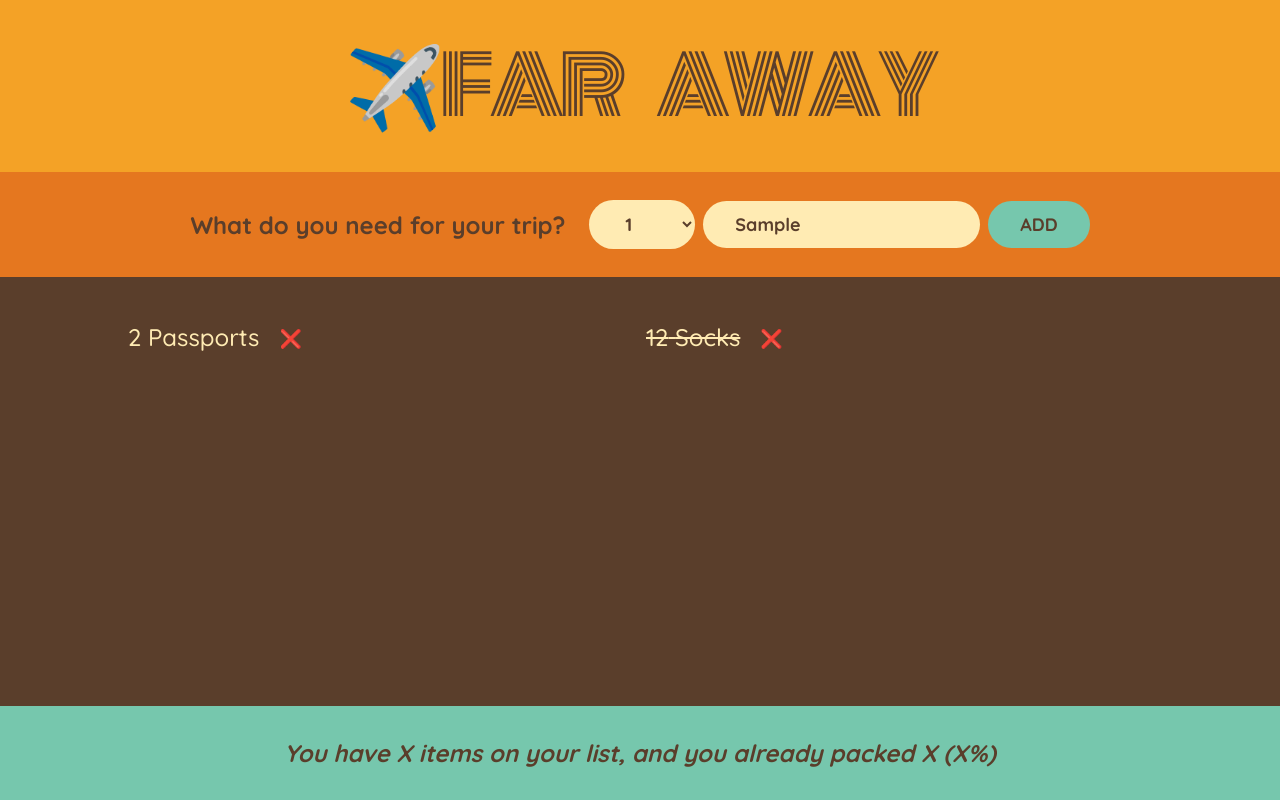
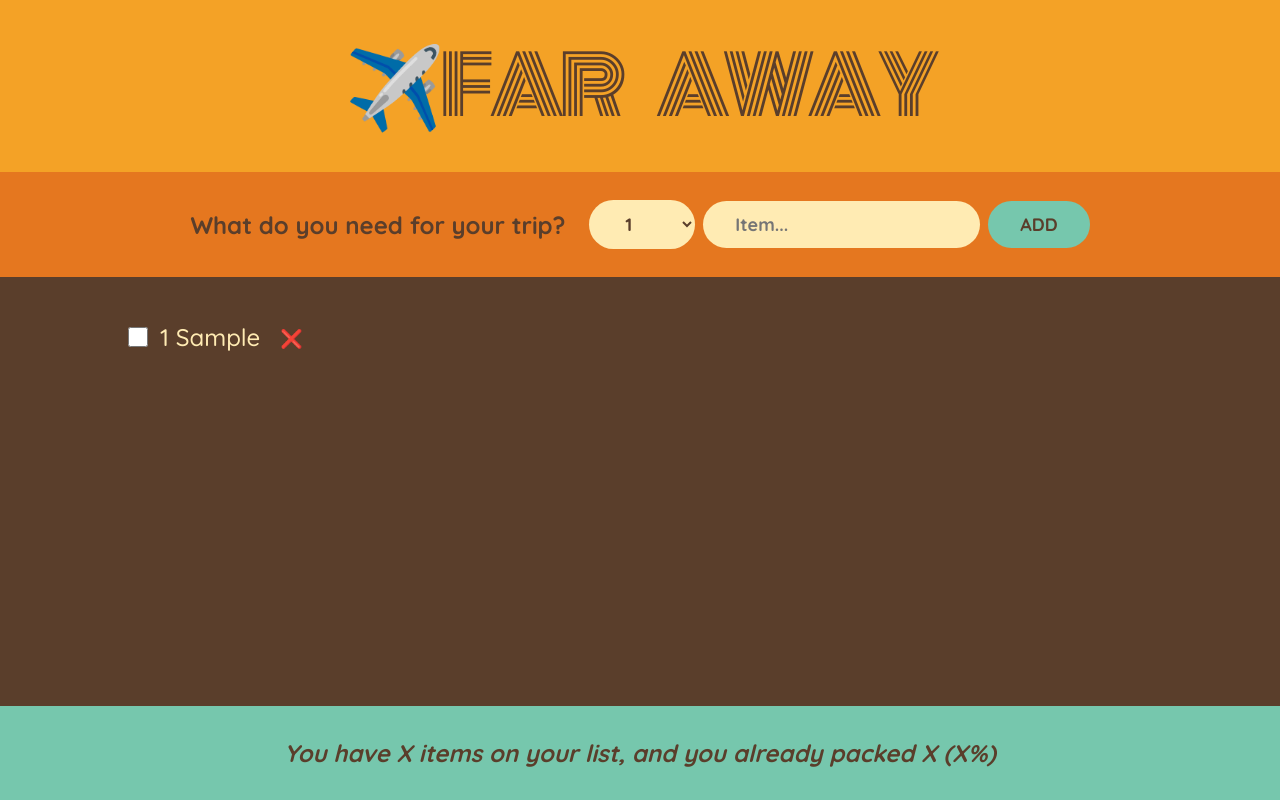
Before and after one commit to Dacchu2803/travel-list, a React (Create React App) app: page / in a window 1280 px wide. Both pictures are taken after typing "Sample" into the empty fields and a click on the button "ADD". Built offline with nearby package versions, Linux system fonts and the light colour scheme.

Commit message:
Code changes for deleting,adding and updating list

```diff
--- a/src/App.js
+++ b/src/App.js
@@ -6,11 +6,24 @@
 ];
 
 export default function App() {
+  const [items,setItems] = useState([]);
+  function handleAddItems(item){
+    setItems((items) => [...items,item]);
+  }
+
+  function handleDeleteItems(id){
+    setItems((items) => items.filter(item=>item.id!==id));
+  }
+
+  function handleToggleItems(id){
+    setItems(items => items.map(item=>item.id===id?{...item,packed:!item.packed}:item));
+  }
+
   return (
     <div className="app">
     <Logo />
-    <Form />
-    <PackingList />
+    <Form onAddItems={handleAddItems}/>
+    <PackingList items={items} onDeleteItems={handleDeleteItems} onToggleItems={handleToggleItems}/>
     <Stats />
     </div>
   );
@@ -20,16 +33,22 @@
  return <h1> ✈️Far Away</h1>
 }
 
-function Form(){
+function Form({onAddItems}){
   const [description,setDescription]= useState("");
   const [quantity,setQuantity] = useState(1);
+
+
+
 
   function handleSubmit(e){
     e.preventDefault();
 
     if(!description) return;
     const newItem = {description,quantity,packed:false,id:Date.now()}
-    console.log(newItem);
+
+    onAddItems(newItem);
+    setDescription("");
+    setQuantity(1);
   }
 
   return <form className='add-form' onSubmit={handleSubmit}>
@@ -43,21 +62,22 @@
 
 }
 
-function PackingList(){
+function PackingList({items , onDeleteItems, onToggleItems}){
   return <div className='list'>
     <ul>
-      {initialItems.map(item => <Item item={item}/>)}
+      {items.map(item => <Item item={item} onDeleteItems={onDeleteItems} onToggleItems={onToggleItems}/>)}
     </ul>
   </div>
 
 }
 
-function Item({item}){
+function Item({item, onDeleteItems, onToggleItems}){
   return <li key={item.id}>
+    <input type="checkbox" value={item.packed} onChange={()=>onToggleItems(item.id)}/>
     <span style={item.packed?{textDecoration:"line-through"}:{}}>
       {item.quantity} {item.description}
       </span>
-    <button>❌</button>
+    <button onClick={()=>onDeleteItems(item.id)}>❌</button>
   </li>
 }
 
```
